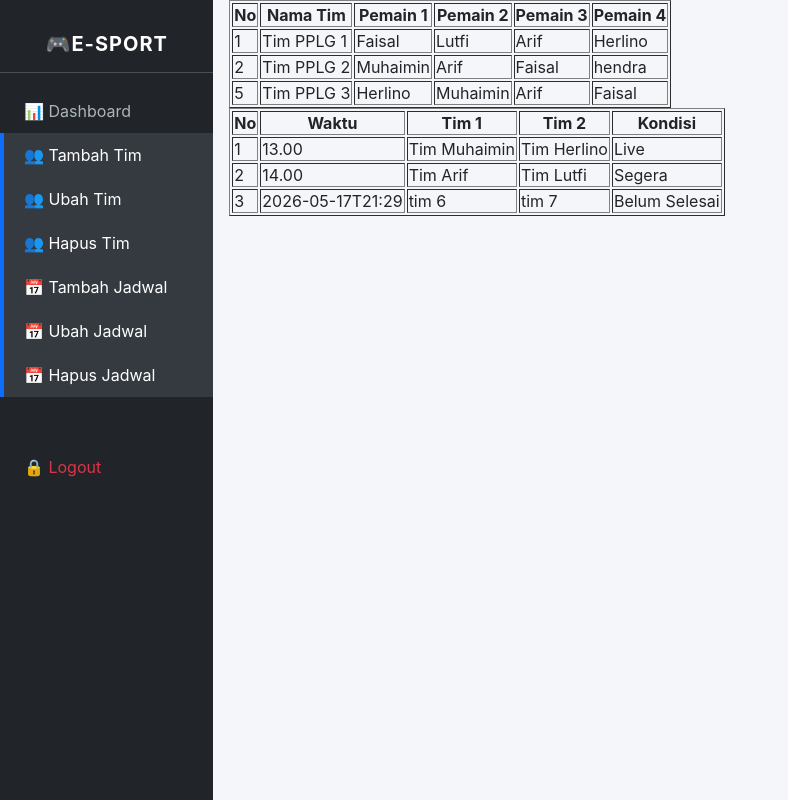
After one commit to mhmnardh/website-project-pak-asep, a PHP site: page /CRUD/index.php in a window 1280 px wide. The commit adds this page. Shown: the whole page, without its empty margins (0-788 px from the left). Run offline with PHP 8.4, Linux system fonts and the light colour scheme; data comes from the database, SQL or seed files in the repository; both versions use the stored data as it was after the commit.

Commit message:
menambahkan CRUD untuk jadwal dan tim

```diff
--- /dev/null
+++ b/CRUD/index.php
@@ -0,0 +1,81 @@
+<?php
+include "../konek/konek.php";
+
+?>
+<!DOCTYPE html>
+<html lang="id">
+<head>
+    <meta charset="UTF-8">
+    <meta name="viewport" content="width=device-width, initial-scale=1.0">
+    <title>Data Tim - Panel Admin</title>
+</head>
+<body>
+
+    <div class="container-fluid">
+                <div class="row">
+
+                    <?php include "../include/sidebar.php"; ?>
+                    <!-- Data Tim -->
+            <div class="col-md-9 col-lg-10">
+                <table border="1">
+                    <tr>
+                        <th>No</th>
+                        <th>Nama Tim</th>
+                        <th>Pemain 1</th>
+                        <th>Pemain 2</th>
+                        <th>Pemain 3</th>
+                        <th>Pemain 4</th>
+                    </tr>
+                <?php
+                $sql = "SELECT * FROM db_teams";
+                $result = $conn->query($sql);
+                if ($result->num_rows > 0) {
+                    while($row = $result->fetch_assoc()) {
+                        echo "<tr>
+                                <td>" . $row["id"] . "</td>
+                                <td>" . $row["NamaTim"] . "</td>
+                                <td>" . $row["Player1"] . "</td>
+                                <td>" . $row["Player2"] . "</td>
+                                <td>" . $row["Player3"] . "</td>
+                                <td>" . $row["Player4"] . "</td>
+                              </tr>";
+                    }
+                } else {
+                    echo "<tr><td colspan='6'>Tidak ada data tim</td></tr>";
+                }
+                ?>
+                </table>
+
+
+            <!-- Data Jadwal -->
+                <table border="1">
+                    <tr>
+                        <th>No</th>
+                        <th>Waktu</th>
+                        <th>Tim 1</th>
+                        <th>Tim 2</th>
+                        <th>Kondisi</th>
+                    </tr>
+                <?php
+                $sql = "SELECT * FROM db_jadwal";
+                $result = $conn->query($sql);
+                if ($result->num_rows > 0) {
+                    while($row = $result->fetch_assoc()) {
+                        echo "<tr>
+                                <td>" . $row["id"] . "</td>
+                                <td>" . $row["Waktu"] . "</td>
+                                <td>" . $row["Tim1"] . "</td>
+                                <td>" . $row["Tim2"] . "</td>
+                                <td>" . $row["Kondisi"] . "</td>
+                              </tr>";
+                    }
+                } else {
+                    echo "<tr><td colspan='5'>Tidak ada data jadwal</td></tr>";
+                }
+                ?>
+                </table>
+
+        </div>
+    </div>
+</body>
+</html>
--- /dev/null
+++ b/include/sidebar.php
@@ -0,0 +1,125 @@
+    <style>
+        :root {
+            font-family: Inter, system-ui, -apple-system, BlinkMacSystemFont, "Segoe UI", sans-serif;
+            color: #212529;
+            background-color: #f4f6f9;
+        }
+
+        * {
+            box-sizing: border-box;
+        }
+
+        body {
+            margin: 0;
+            min-height: 100vh;
+            background-color: #f4f6f9;
+            color: #212529;
+        }
+
+        .container-fluid {
+            width: 100%;
+            padding: 0 1rem;
+        }
+
+        .row {
+            display: flex;
+            flex-wrap: wrap;
+            margin: 0 -1rem;
+        }
+
+        .col-md-3,
+        .col-lg-2,
+        .col-md-9,
+        .col-lg-10 {
+            padding: 0 1rem;
+        }
+
+        .col-md-3 {
+            width: 25%;
+        }
+
+        .col-lg-2 {
+            width: 16.6667%;
+        }
+
+        .col-md-9 {
+            width: 75%;
+        }
+
+        .col-lg-10 {
+            width: 83.3333%;
+        }
+
+        .px-0 {
+            padding-left: 0;
+            padding-right: 0;
+        }
+
+        .sidebar {
+            min-height: 100vh;
+            background-color: #212529;
+            color: #fff;
+            padding-top: 1rem;
+        }
+
+        .sidebar-brand {
+            font-size: 1.25rem;
+            font-weight: 700;
+            text-align: center;
+            padding: 1rem 0;
+            margin-bottom: 1rem;
+            border-bottom: 1px solid #495057;
+            letter-spacing: 1px;
+        }
+
+        .nav {
+            display: block;
+            padding: 0;
+            margin: 0;
+        }
+
+        .flex-column {
+            display: flex;
+            flex-direction: column;
+        }
+
+        .nav-link {
+            color: #adb5bd;
+            text-decoration: none;
+            padding: 12px 20px;
+            display: block;
+            transition: all 0.3s ease;
+            border-left: 4px solid transparent;
+        }
+
+        .nav-link:hover,
+        .nav-link.active {
+            color: #fff;
+            background-color: #343a40;
+            border-left-color: #0d6efd;
+        }
+
+        .text-danger {
+            color: #dc3545;
+        }
+
+        .mt-5 {
+            margin-top: 3rem;
+        }
+    </style>
+
+            <div class="col-md-3 col-lg-2 px-0 sidebar">
+                <div class="sidebar-brand">
+                    <span class="icon">🎮</span>E-SPORT
+                </div>
+                <nav class="nav flex-column">
+                    <a class="nav-link" href="index.php"><span class="icon">📊</span> Dashboard</a>
+                    <a class="nav-link active" href="Tambah Tim.php"><span class="icon">👥</span> Tambah Tim</a>
+                    <a class="nav-link active" href="Ubah Tim.php"><span class="icon">👥</span> Ubah Tim</a>
+                    <a class="nav-link active" href="Hapus Tim.php"><span class="icon">👥</span> Hapus Tim</a>
+                    <a class="nav-link active" href="Tambah Jadwal.php"><span class="icon">📅</span> Tambah Jadwal</a>
+                    <a class="nav-link active" href="Ubah Jadwal.php"><span class="icon">📅</span> Ubah Jadwal</a>
+                    <a class="nav-link active" href="Hapus Jadwal.php"><span class="icon">📅</span> Hapus Jadwal</a>
+                    <a class="nav-link text-danger mt-5" href="login.php"><span class="icon">🔒</span> Logout</a>
+                </nav>
+            </div>
--- a/login.php
+++ b/login.php
@@ -1,6 +1,3 @@
-<?php
-include 'include/header.php';
-?>
 <!DOCTYPE html>
 <html lang="en">
 
@@ -15,6 +12,7 @@ include 'include/header.php';
 </head>
 
 <body>
+    <?php include 'include/header.php'; ?>
 
     <div class="login-container">
         <h1>Login</h1>
```
Also changed, not shown: CRUD/hapus jadwal.php (added, +44 -0 lines), CRUD/hapus tim.php (added, +44 -0 lines), CRUD/tambah jadwal.php (added, +56 -0 lines), CRUD/tambah tim.php (added, +56 -0 lines), CRUD/ubah jadwal.php (added, +56 -0 lines), CRUD/ubah tim.php (added, +56 -0 lines), database/db_jadwal.sql (+4 -3 lines), database/db_teams.sql (+10 -9 lines), include/footer.php (+43 -26 lines), include/header.php (+39 -25 lines), index.php (+5 -11 lines), jadwal.php (+3 -7 lines), teams.php (+2 -6 lines), tiket.php (+2 -8 lines).
